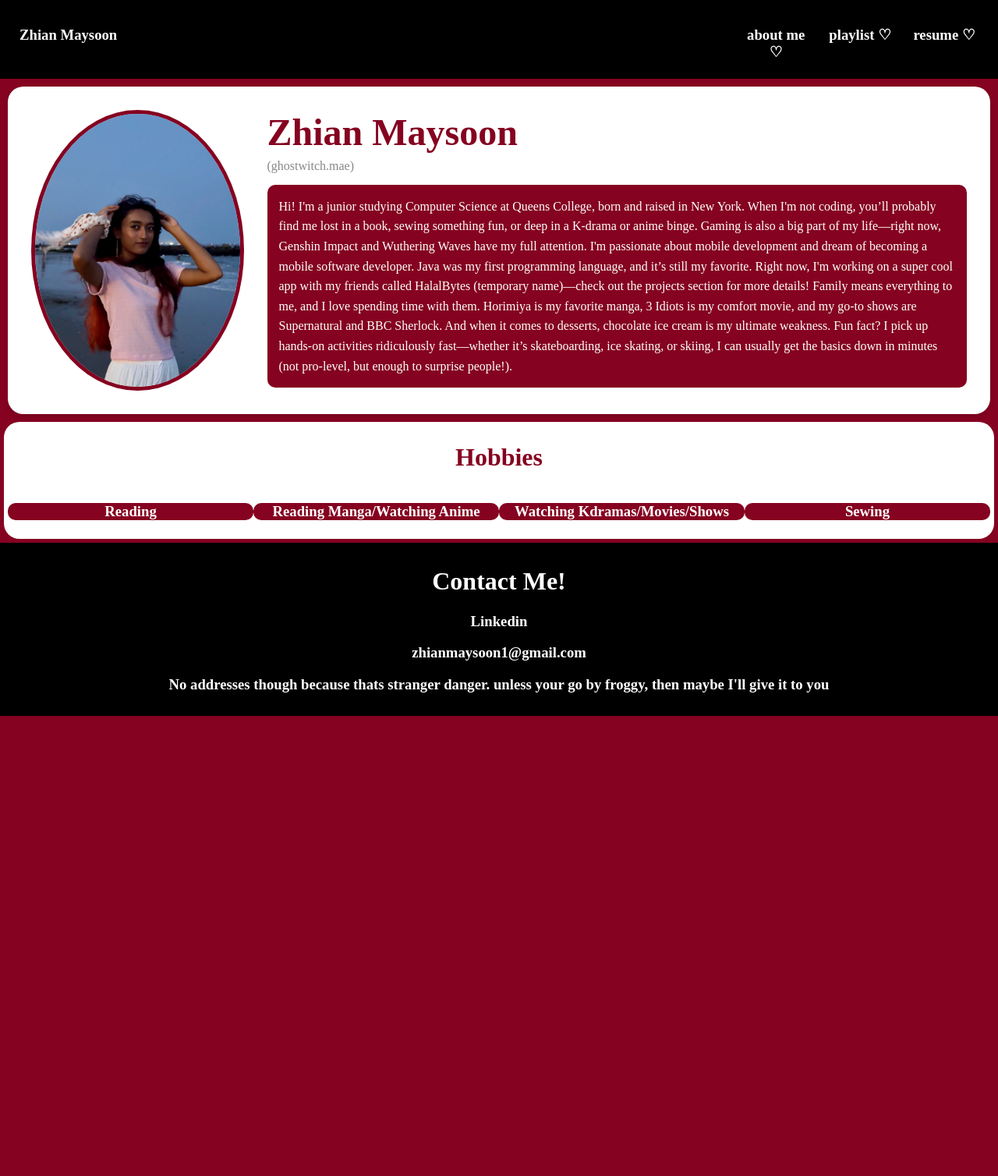
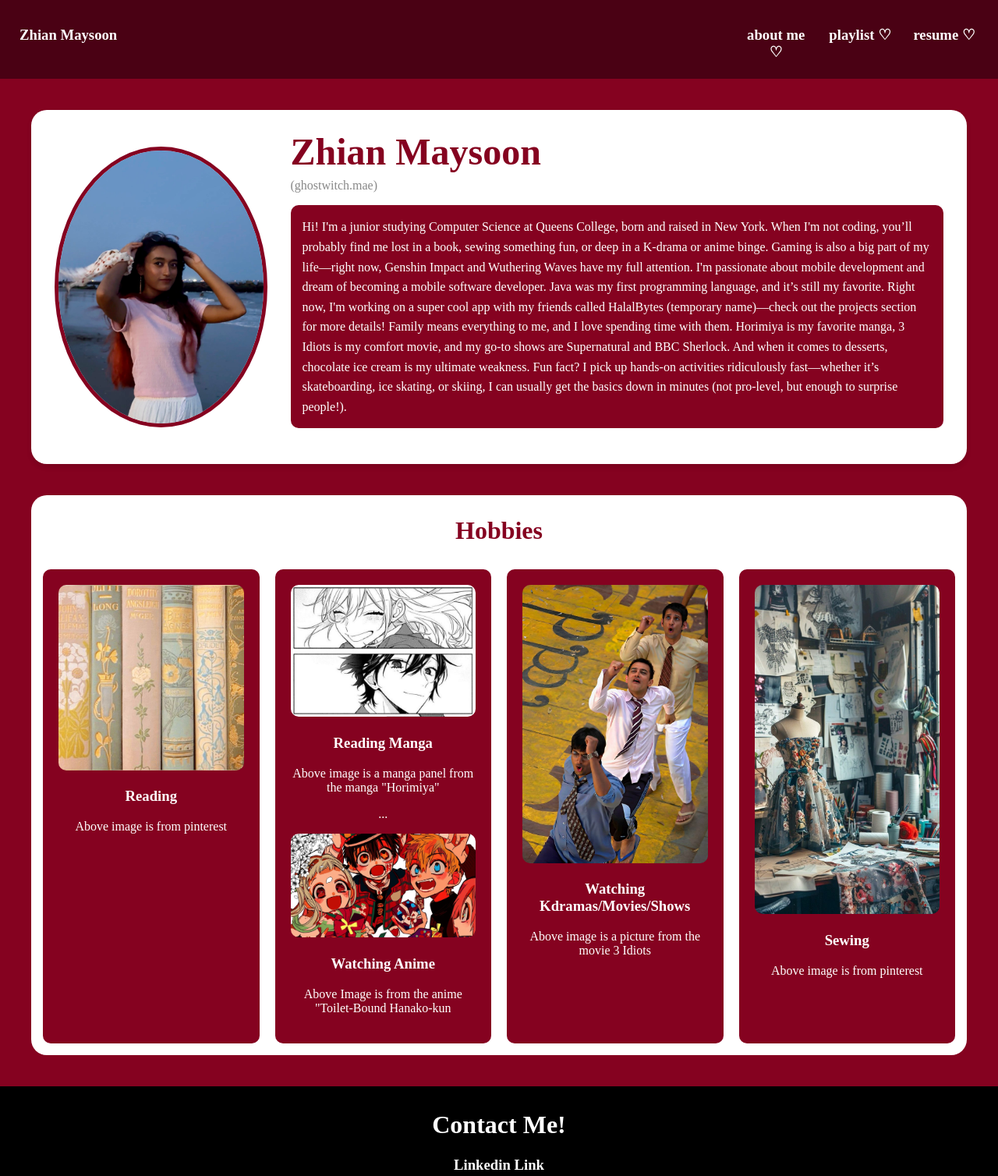
Before and after one commit to ghostwitch-mae/my-website, a plain HTML site: page aboutme.html in a window 1280 px wide. Shown: the top 1508 px of the page at 78% size. Before the commit the page ends 928 px from the top, so only its background shows below. Drawn offline with Linux system fonts and the light colour scheme; a web font is replaced by a local one.

Commit message:
about me finalized

```diff
--- a/aboutme.html
+++ b/aboutme.html
@@ -3,44 +3,68 @@
 <html>
     <head>
         <meta charset="utf-8">
-        <meta http-equiv="X-UA-Compatible" content="IE=edge">
-        <title></title>
+        <title>About Me</title>
         <meta name="description" content="">
         <meta name="viewport" content="width=device-width, initial-scale=1">
         <link rel="stylesheet" href="aboutme_styles.css">
+        <link rel="preconnect" href="https://fonts.gstatic.com" crossorigin>
+        <link href="https://fonts.googleapis.com/css2?family=Mystery+Quest&display=swap" rel="stylesheet">
     </head>
     <body>
-        <div class="flex-container">
-            <h3 id="headername"> <a href="index.html">Zhian Maysoon</a></h3>
-            <h3 class="header"> <a href = "aboutme.html">about me ♡</a></h3>
-            <h3 class="header"><a href="playlist.html">playlist ♡</a></h3>
-            <h3 class="header"><a href="resume.html">resume ♡</a></h3>
+        <div id="navbar">
+            <div class="flex-container">
+                <h3 id="headername"> <a href="index.html">Zhian Maysoon</a></h3>
+                <h3 class="header"> <a href = "aboutme.html">about me ♡</a></h3>
+                <h3 class="header"><a href="playlist.html">playlist ♡</a></h3>
+                <h3 class="header"><a href="resume.html">resume ♡</a></h3>
+            </div>
         </div>
+
         <div class="profile-section">
             <img class="profile-image" src="assets/me.JPG">
             <div class="profile-content">
                 <h1 class="name">Zhian Maysoon</h1>
                 <div class="username">(ghostwitch.mae)</div>
-                <div class="bio">
+                <p class="bio">
                     Hi! I'm a junior studying Computer Science at Queens College, born and raised in New York. When I'm not coding, you’ll probably find me lost in a book, sewing something fun, or deep in a K-drama or anime binge. Gaming is also a big part of my life—right now, Genshin Impact and Wuthering Waves have my full attention.
                     I'm passionate about mobile development and dream of becoming a mobile software developer. Java was my first programming language, and it’s still my favorite. Right now, I'm working on a super cool app with my friends called HalalBytes (temporary name)—check out the projects section for more details!
                     Family means everything to me, and I love spending time with them. Horimiya is my favorite manga, 3 Idiots is my comfort movie, and my go-to shows are Supernatural and BBC Sherlock. And when it comes to desserts, chocolate ice cream is my ultimate weakness.
                     Fun fact? I pick up hands-on activities ridiculously fast—whether it’s skateboarding, ice skating, or skiing, I can usually get the basics down in minutes (not pro-level, but enough to surprise people!).
-                </div>
+                </p>
             </div>
         </div>
         <div id="another-container">
             <h1 id="hobbiestxt">Hobbies</h1>
             <div id="hobbies-flex-container">
-                <h3 class="hobbies-flex"> Reading </h3>
-                <h3 class="hobbies-flex"> Reading Manga/Watching Anime </h3>
-                <h3 class="hobbies-flex"> Watching Kdramas/Movies/Shows </h3>
-                <h3 class="hobbies-flex"> Sewing </h3>
+                <div class="hobbies-flex">
+                    <img id="readingimg" src="assets/book.jpg">
+                    <h3>Reading</h3>
+                    <p>Above image is from pinterest</p>
+                 </div>
+                <div class="hobbies-flex">
+                    <img class="mangaimg" src="assets/horimiya.jpg">
+                    <h3>Reading Manga</h3>
+                    <p>Above image is a manga panel from the manga "Horimiya"</p>
+                    <p> ... </p>
+                    <img class= "mangaimg" src="assets/anime.jpg">
+                    <h3>Watching Anime</h3>
+                    <p>Above Image is from the anime "Toilet-Bound Hanako-kun</p>
+                </div>
+                <div class="hobbies-flex">
+                    <img id="moviesimg" src="assets/3idiots.jpg">
+                    <h3>Watching Kdramas/Movies/Shows</h3>
+                    <p>Above image is a picture from the movie 3 Idiots</p>
+                </div>
+                <div class="hobbies-flex">
+                    <img id="sewingimg" src="assets/sewing.jpg">
+                    <h3>Sewing</h3>
+                    <p>Above image is from pinterest</p>
+                </div>
             </div>
         </div>
         <div id="contact">
-            <h1>Contact Me!</h1>
-            <a href="https://www.linkedin.com/in/zhian-maysoon-9290461bb/"><h3>Linkedin</h3></a>
+            <h1 style="font-family: Mystery Quest;">Contact Me!</h1>
+            <a href="https://www.linkedin.com/in/zhian-maysoon-9290461bb/"><h3>Linkedin Link</h3></a>
             <h3> zhianmaysoon1@gmail.com</h3>
             <h3>No addresses though because thats stranger danger. unless your go by froggy, then maybe I'll give it to you</h3>
 
--- a/aboutme_styles.css
+++ b/aboutme_styles.css
@@ -1,21 +1,39 @@
+.mystery-quest-regular {
+    font-family: "Mystery Quest", system-ui;
+    font-weight: 400;
+    font-style: normal;
+  }
+
 body, html {
     margin: 0;
     padding: 0;
     font-family: Mystery Quest;
     background-color: #850220;
+}
 
+p{
+    font-family: 'Times New Roman', Times, serif;
 }
+
 a:link, a:visited {
     text-decoration: none;
     color: white;
   }
+
+#navbar{
+    position: sticky;
+    top: 0;
+    overflow: hidden;
+}
+
 .flex-container {
     display: flex;
     flex-direction: row;
     padding-right: 10px;
     padding-left: 10px;
     padding-top: 10px;
-    background-color: black; /*rich burgandy #850220*/
+    background-color: #4a0114; /*rich burgandy #850220*/
+
 
 }
 #headername{
@@ -38,10 +56,11 @@ a:link, a:visited {
 
 #contact{
     color: white;
-    margin-bottom: 10px;
+    margin-top: 10px;
     padding: 10px;
     text-align: center;
     background-color: black;
+    font-family: 'Times New Roman', Times, serif;
 }
 
 .container {
@@ -50,21 +69,12 @@ a:link, a:visited {
     padding: 20px;
 }
 
-.back-arrow {
-    position: absolute;
-    top: 20px;
-    left: 20px;
-    text-decoration: none;
-    color: #333;
-    font-size: 24px;
-}
-
 .profile-section {
     display: flex;
     align-items: center;
     border-radius: 20px;
     padding: 30px;
-    margin: 10px;
+    margin: 40px;
     box-shadow: 0 4px 6px rgba(0,0,0,0.1);
     background-color: white;
 }
@@ -116,7 +126,7 @@ a:link, a:visited {
     background-color: white;
     border-radius: 20px;
     padding: 5px;
-    margin: 5px;
+    margin: 40px;
 }
 
 #hobbies-flex-container{
@@ -129,10 +139,18 @@ a:link, a:visited {
     text-align: center;
     color:#850220;
 }
+
 .hobbies-flex{
     flex: 1;
     color: white;
     background-color:#850220;
     border-radius: 10px;
     text-align: center;
+    padding: 20px;
+    margin: 10px;;
 }
+
+.mangaimg, #readingimg, #moviesimg, #sewingimg{
+    width: 100%;
+    border-radius: 10px;
+}
--- a/styles.css
+++ b/styles.css
@@ -12,12 +12,17 @@ body, html {
     color: white;
 }
 
+#navbar{
+    position: sticky;
+    top: 0;
+    overflow: hidden;
+}
+
 .flex-container {
     display: flex;
     flex-direction: row;
     padding: 10px;
     background-color: black; /*rich burgandy #850220*/
-
 }
 #headername{
     margin-left: 10px;
```
Also changed, not shown: index.html (+7 -5 lines), assets/3idiots.jpg (added), assets/anime.jpg (added), assets/book.jpg (added), assets/horimiya.jpg (added), assets/sewing.jpg (added), 1 other file.
